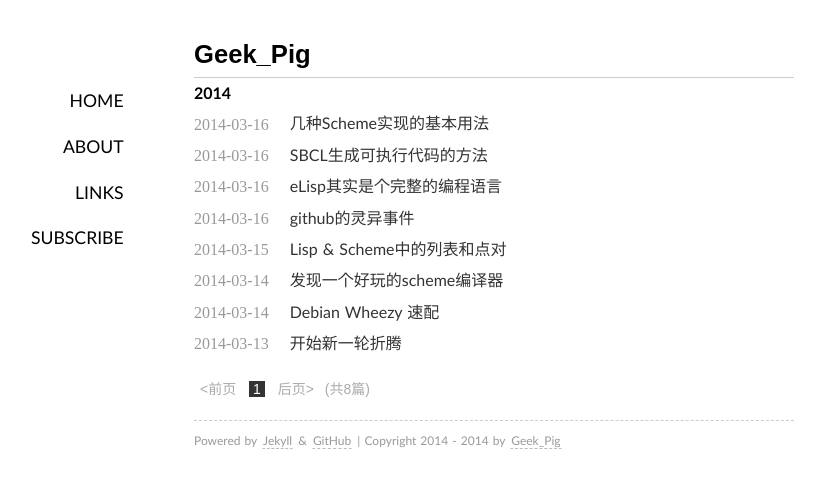
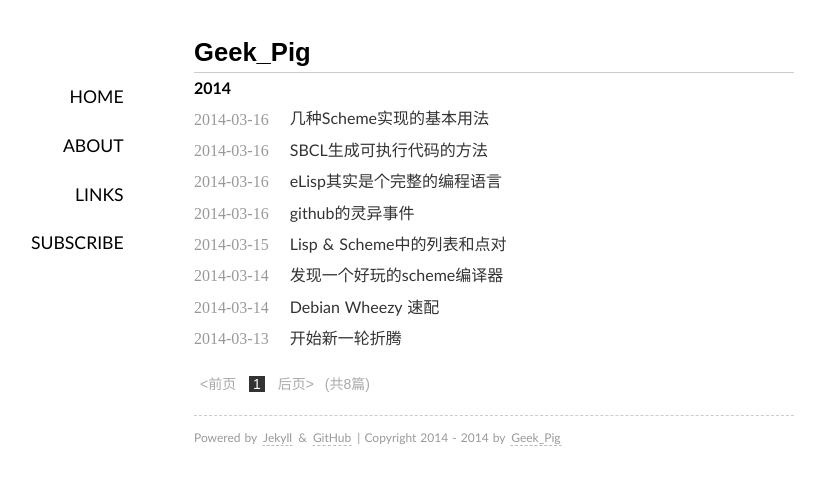
Before and after one commit to rhuichao/uternet.github.io, a Jekyll site: the page built from index.html, in a window 1280 px wide. Shown: the top 488 px of the page, without its empty margins (146-971 px from the left). Built offline with Jekyll 4.4.1, drawn with Linux system fonts in a browser that asks for light colours; some web fonts are replaced; Markdown is read by kramdown in place of the engine named in the settings; the list of posts is cut into pages by our own code.

Commit message:
new document posted

```diff
--- a/media/css/style.css
+++ b/media/css/style.css
@@ -20,6 +20,7 @@
     font-family:"Hiragino Sans GB","Microsoft YaHei",Trebuchet,"Trebuchet MS",Tahoma,"Lucida Grande","Lucida Sans Unicode",Verdana,sans-serif;
     color:#000000;
     background-color:#ffffff;
+    line-height: 150%;
 }
 
 *{
@@ -66,6 +67,7 @@
 /*段落*/
 p {
     padding:.5em 0;
+    line-height: 150%;
 }
 
 
```
